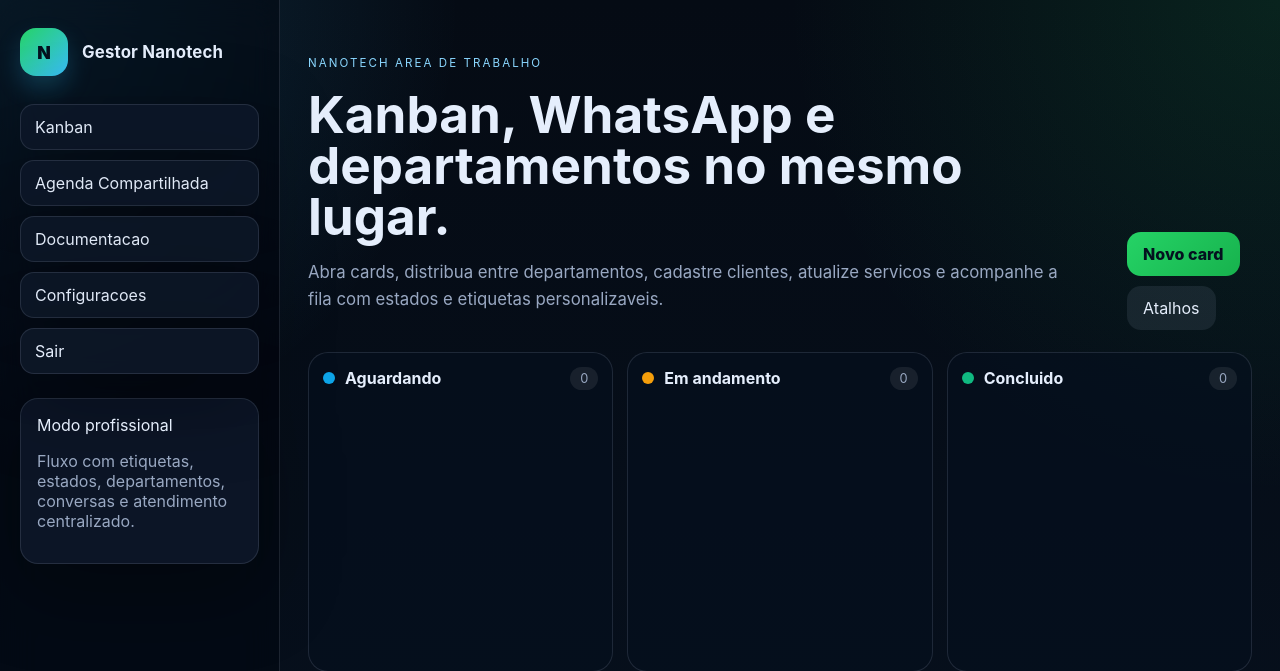
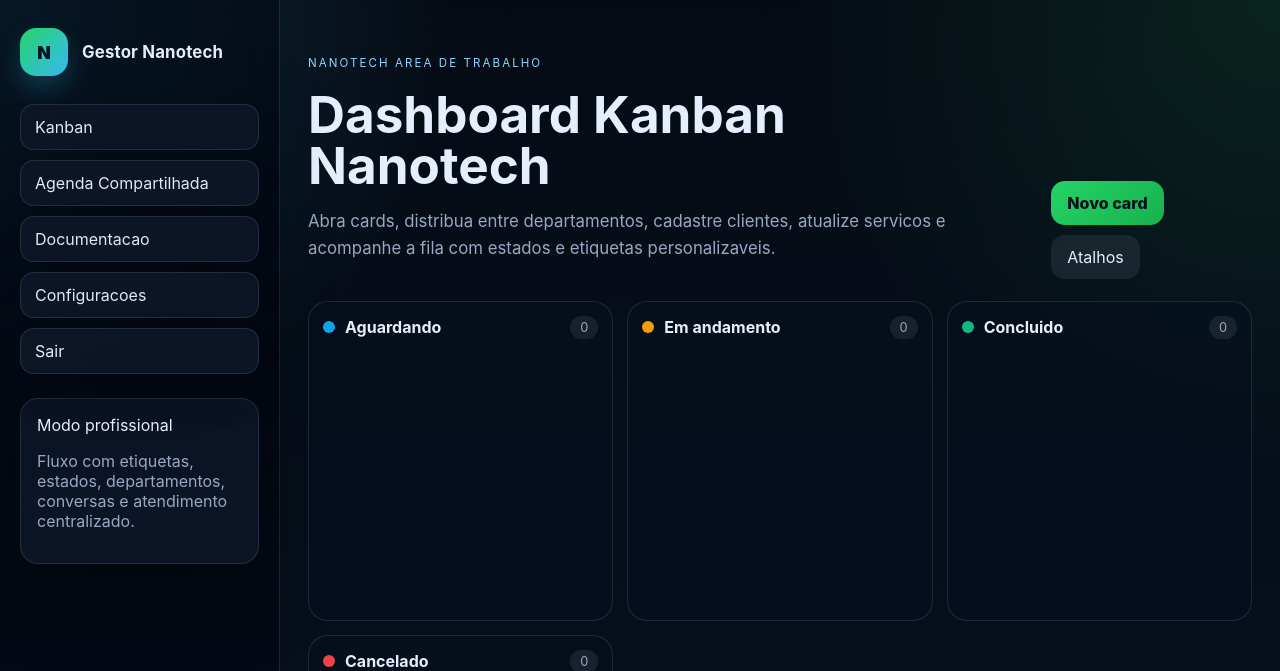
Before and after one commit to renansc/full, a Flask app: page / in a window 1280 px wide. Shown: the top 671 px of the page. Run offline with Flask 3, Linux system fonts and the light colour scheme; a user stored in the database is signed in; data comes from the database, SQL or seed files in the repository; data that the repository does not hold is empty; some libraries are stand-ins or nearby versions.

Commit message:
Rename dashboard title

```diff
--- a/zap/app/routes.py
+++ b/zap/app/routes.py
@@ -390,6 +390,7 @@ def index():
     departments = Department.query.filter_by(is_active=True).order_by(Department.name.asc()).all()
     return render_template(
         "dashboard.html",
+        title="Dashboard Kanban Nanotech",
         states=states,
         labels=labels,
         departments=departments,
--- a/zap/app/templates/dashboard.html
+++ b/zap/app/templates/dashboard.html
@@ -3,7 +3,7 @@
 <section class="hero">
   <div>
     <p class="eyebrow">Nanotech Area de Trabalho</p>
-    <h1>Kanban, WhatsApp e departamentos no mesmo lugar.</h1>
+    <h1>Dashboard Kanban Nanotech</h1>
     <p class="lead">Abra cards, distribua entre departamentos, cadastre clientes, atualize servicos e acompanhe a fila com estados e etiquetas personalizaveis.</p>
   </div>
   <div class="hero-actions">
```
